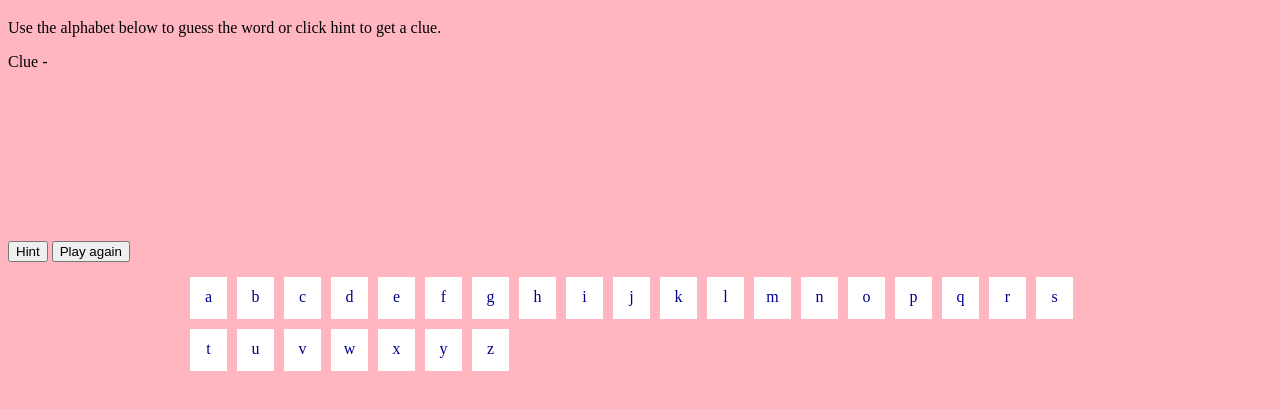
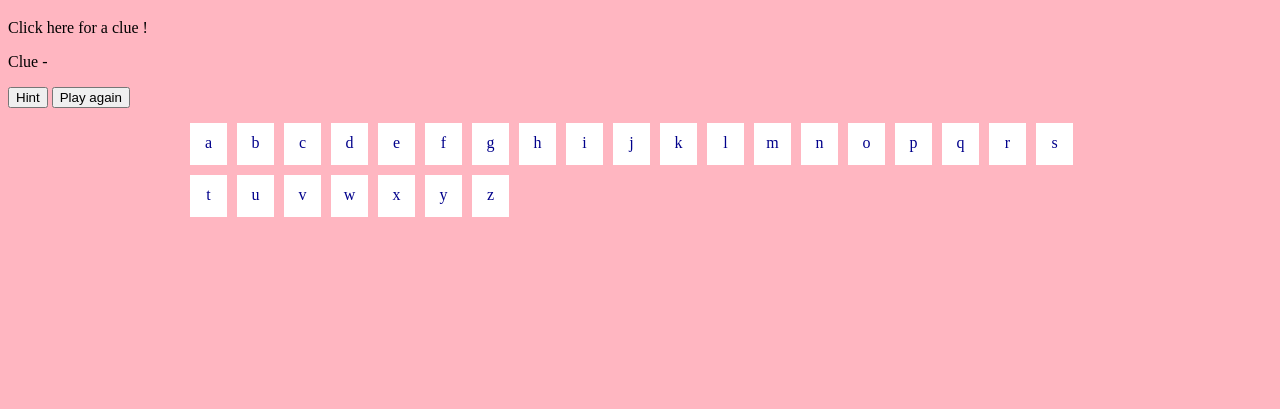
Before and after one commit to thegcoder/General-Assembly-Project-1-Hangman, a plain HTML site: page index.html in a window 1280 px wide. Shown: the part 61-470 px from the top of the page. Drawn offline with Linux system fonts and the light colour scheme.

Commit message:
added clue option

```diff
--- a/index.html
+++ b/index.html
@@ -7,7 +7,7 @@
   <body>
     <div class="wrapper">
         <h1>Hangman</h1>
-         <p>Use the alphabet below to guess the word or click hint to get a clue. </p>
+         <p>Click here for a clue ! </p>
      </div>
      <div class="wrapper">
          <div id="buttons">
@@ -17,7 +17,6 @@
          </div>
          <p id="mylives"></p>
          <p id="clue">Clue -</p>
-          <canvas id="stickman">This Text will show if the Browser does NOT support HTML5 Canvas tag</canvas>
          <div class="container">
            <button id="hint">Hint</button>
            <button id="reset">Play again</button>
```
